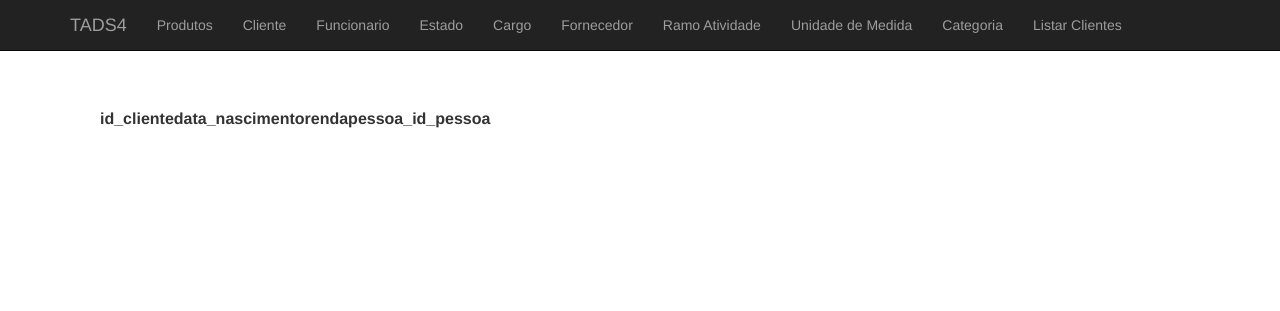
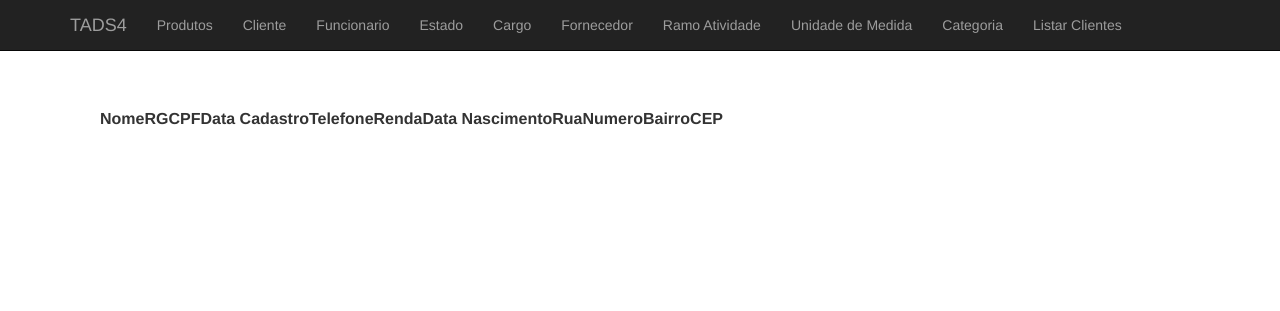
Before and after one commit to willoliver21/projeto_rogerio, a PHP site: page /listar-clientes.php in a window 1280 px wide. Shown: the top 311 px of the page. Run offline with PHP 8.4, Linux system fonts and the light colour scheme; lists and menus that the app fills with data are empty; some libraries are stand-ins or nearby versions.

Commit message:
Update listar-clientes.php

```diff
--- a/listar-clientes.php
+++ b/listar-clientes.php
@@ -16,10 +16,18 @@ include("cabecalho.php");
   <table id="example">
     <thead>
       <tr>
-          <th>id_cliente</th>
-          <th>data_nascimento</th>
-          <th>renda</th>
-          <th>pessoa_id_pessoa</th>
+           <th>Nome</th>
+          <th>RG</th>
+          <th>CPF</th>
+         <th>Data Cadastro</th>
+         <th>Telefone</th>
+         <th>Renda</th>
+         <th>Data Nascimento</th>
+         <th>Rua</th>
+         <th>Numero</th>
+         <th>Bairro</th>
+         <th>CEP</th>
+
       </tr>
     </thead>
   </table>
@@ -35,10 +43,17 @@ include("cabecalho.php");
         "bProcessing": true,
         "sAjaxSource": "busca-clientes-lista.php",
         "aoColumns": [
-              { mData: 'id_cliente' },
-              { mData: 'data_nascimento' },
-              { mData: 'renda' },
-              { mData: 'pessoa_id_pessoa' }
+               { mData: 'nome' },
+               { mData: 'rg_ie' },
+               { mData: 'cpf_cnpj' },
+               { mData: 'data_cadastro' },
+               { mData: 'telefone' },
+               { mData: 'renda' },
+               { mData: 'data_nascimento' },
+               { mData: 'rua' },
+               { mData: 'numero' },
+               { mData: 'bairro' },
+              { mData: 'cep' }
             ]
       });
   });
```
